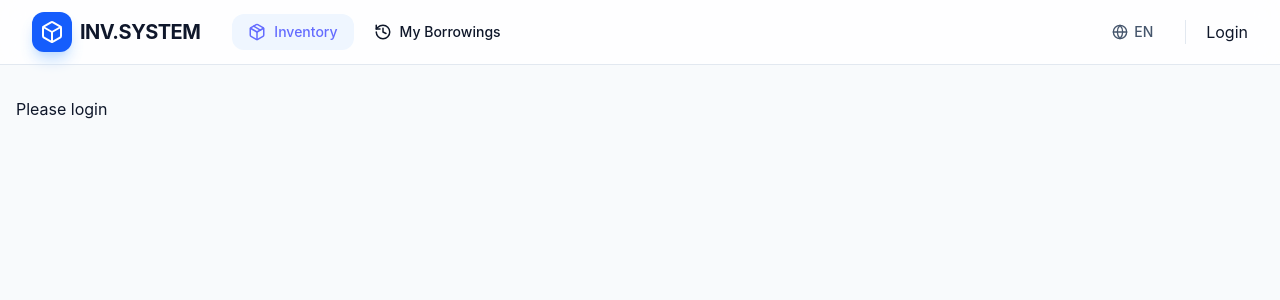
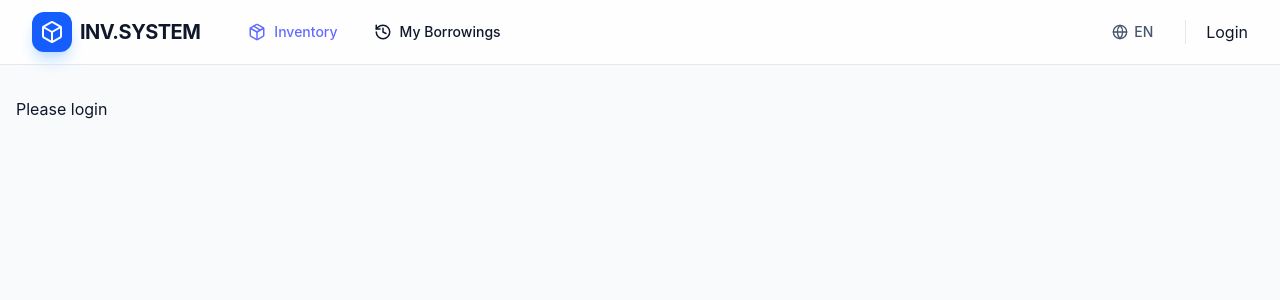
Before and after one commit to nitikhon/golang-inventory-system, a React app in the folder frontend/: page /profile in a window 1280 px wide. Shown: the top 300 px of the page. Built offline with nearby package versions, Linux system fonts and the light colour scheme; no server answers; the HTML template or start-up script is replaced by a standard one.

Commit message:
[refactor] using NavLink for NavItem active states.

```diff
--- a/frontend/src/components/NavBar.tsx
+++ b/frontend/src/components/NavBar.tsx
@@ -1,5 +1,5 @@
 import { Box, History, Package, User, Globe, X } from 'lucide-react'
-import { Link } from 'react-router-dom'
+import { Link, NavLink } from 'react-router-dom'
 import { useAuth } from '../hooks/useAuth'
 import LoginCard from './LoginCard'
 
@@ -26,7 +26,7 @@ const NavBar: React.FC = () => {
 
               {/* menu */}
               <div className="hidden md:flex items-center gap-1">
-                <NavItem icon={<Package size={18} />} label="Inventory" to="/" active />
+                <NavItem icon={<Package size={18} />} label="Inventory" to="/" />
                 {user
                   ? <NavItem icon={<History size={18} />} label="My Borrowings" to="/my-borrowings" />
                   : <GhostNavItem icon={<History size={18} />} label="My Borrowings" onClick={() => setIsLoginModalOpen(true)} />
@@ -52,7 +52,7 @@ const NavBar: React.FC = () => {
                     <p className="text-[10px] text-slate-500">username: {`${user?.username}`}</p>
                   </div>
 
-                  <NavItem icon={<User size={32} />} to="/profile" active />
+                  <NavItem icon={<User size={32} />} to="/profile" />
                 </div>
               ) : (
                 <button onClick={() => setIsLoginModalOpen(true)}>Login</button>
@@ -89,17 +89,17 @@ const NavBar: React.FC = () => {
 }
 
 // sub-component for navbar menu
-const NavItem = ({ icon, label, to, active = false, }: { icon: React.ReactNode, label?: string, to: string, active?: boolean }) => (
-  <Link
+const NavItem = ({ icon, label, to }: { icon: React.ReactNode, label?: string, to: string, active?: boolean }) => (
+  <NavLink
     to={to}
-    className={`
+    className={({ isActive }) => `
     flex items-center ${label ? 'gap-2' : ''} px-4 py-2 rounded-xl text-sm font-medium transition-all
-    ${active ? 'bg-blue-50 text-blue-600' : 'text-slate-500 hover:bg-slate-50 hover:text-slate-900'}
+    ${isActive ? 'bg-blue-50 text-blue-600' : 'text-slate-500 hover:bg-slate-50 hover:text-slate-900'}
   `}
   >
     {icon}
     {label}
-  </Link>
+  </NavLink>
 )
 
 const GhostNavItem = ({ icon, label, onClick }: { icon: React.ReactNode, label: string, onClick: () => void }) => (
```
